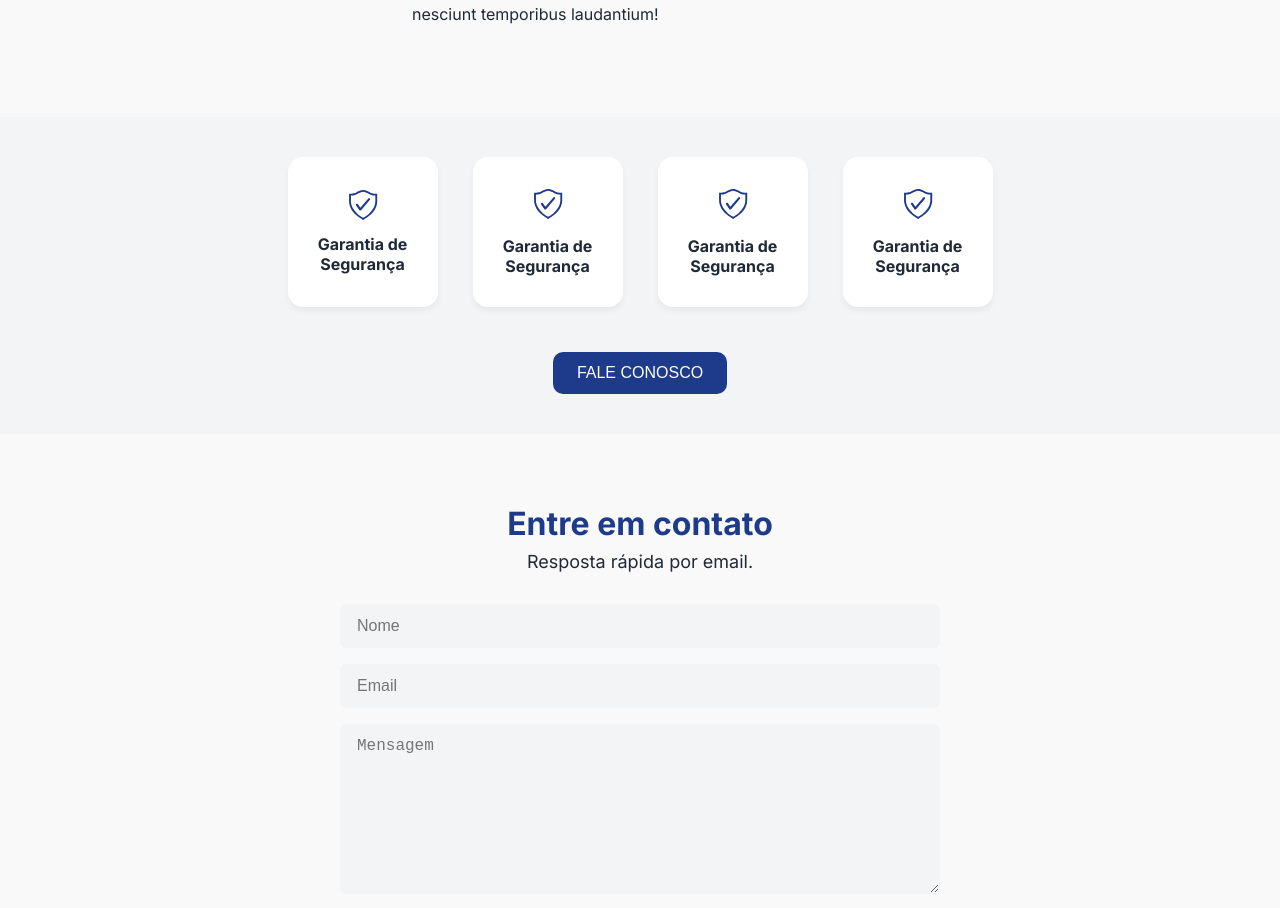
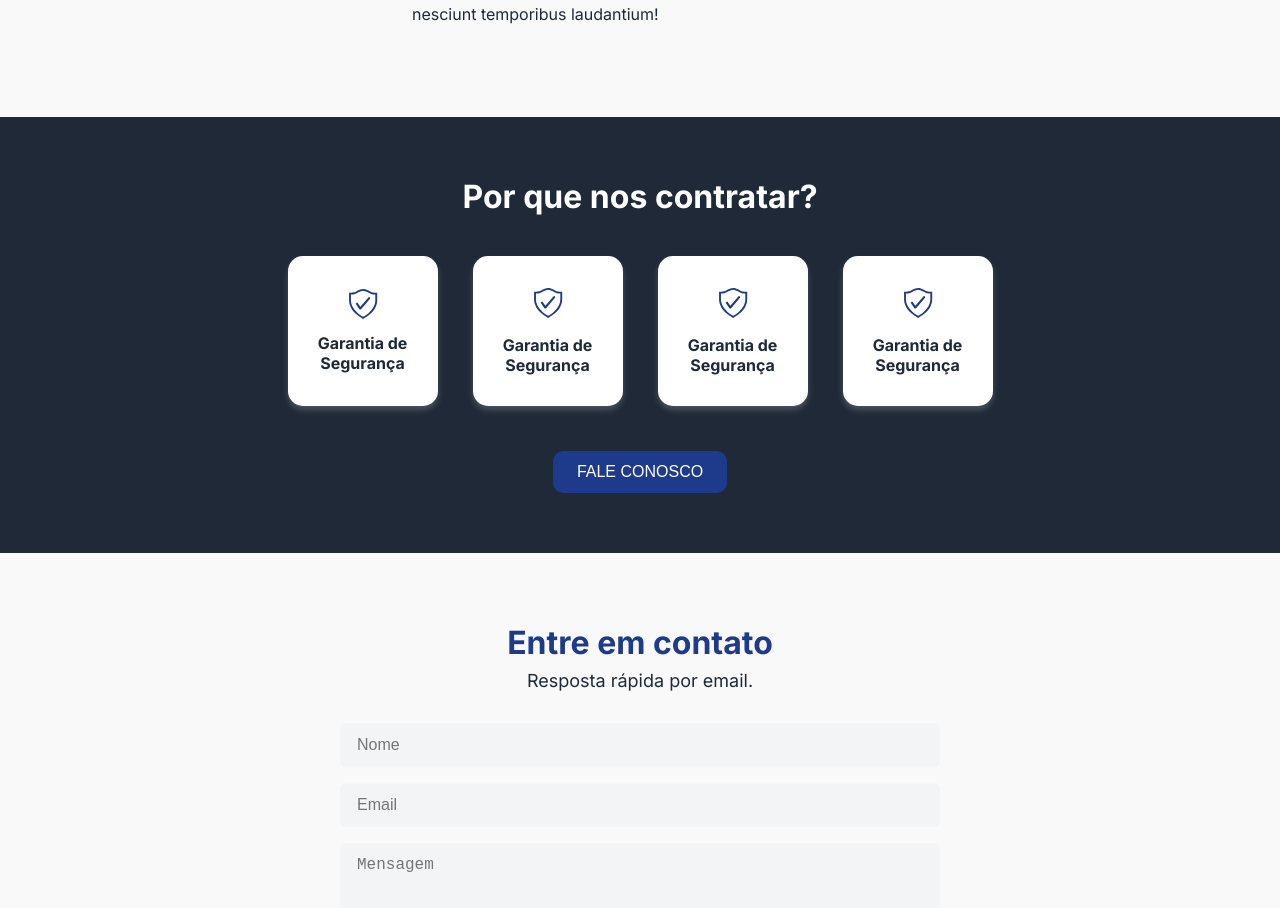
Before and after one commit to isadoracaarvalho/lp-contabilidade, a React (Vite) app: page / in a window 1280 px wide. Shown: the part 1729-2637 px from the top of the page. Built offline with nearby package versions, Linux system fonts and the light colour scheme.

Commit message:
coloquei um h2 e melhorei o css aq

```diff
--- a/src/components/Benefits.jsx
+++ b/src/components/Benefits.jsx
@@ -5,6 +5,7 @@ import { VscWorkspaceTrusted } from "react-icons/vsc"
 const Benefits = () => {
     return (
         <section className="benefits-container">
+            <h2>Por que nos contratar?</h2>
             <section className="benefits">
                 <div className="item">
                     <div className="icon-container">
--- a/src/styles/Benefits.css
+++ b/src/styles/Benefits.css
@@ -3,8 +3,15 @@
     flex-direction: column;
     flex-wrap: nowrap;
     align-items: center;
-    padding: 40px 20px;
-    background-color: var(--color-muted);
+    padding: 60px 20px;
+    background-color: var(--color-dark);
+}
+
+.benefits-container h2 {
+    font-size: 32px;
+    color: var(--color-light);
+    margin-bottom: 40px;
+    text-align: center;
 }
 
 .benefits {
@@ -19,19 +26,19 @@
     height: 150px;
     background-color: var(--color-light);
     border-radius: 15px;
-    box-shadow: 0 4px 6px #0000000d;
+    box-shadow: 0 4px 6px rgba(253, 252, 252, 0.2);
 
     display: flex;
     flex-direction: column;
     align-items: center;
     justify-content: center;
     text-align: center;
-    transition: transform 0.2s ease, box-shadow 0.2s ease;
+    transition: transform 0.2s ease, box-shadow 0.3s ease;
 }
 
 .item:hover {
-    transform: translateY(-5px);
-    box-shadow: 0 8px 16px rgba(0, 0, 0, 0.1);
+    transform: translateY(-8px);
+    box-shadow: 0 8px 16px rgba(253, 252, 252, 0.3);
 }
 
 .icon {
```
